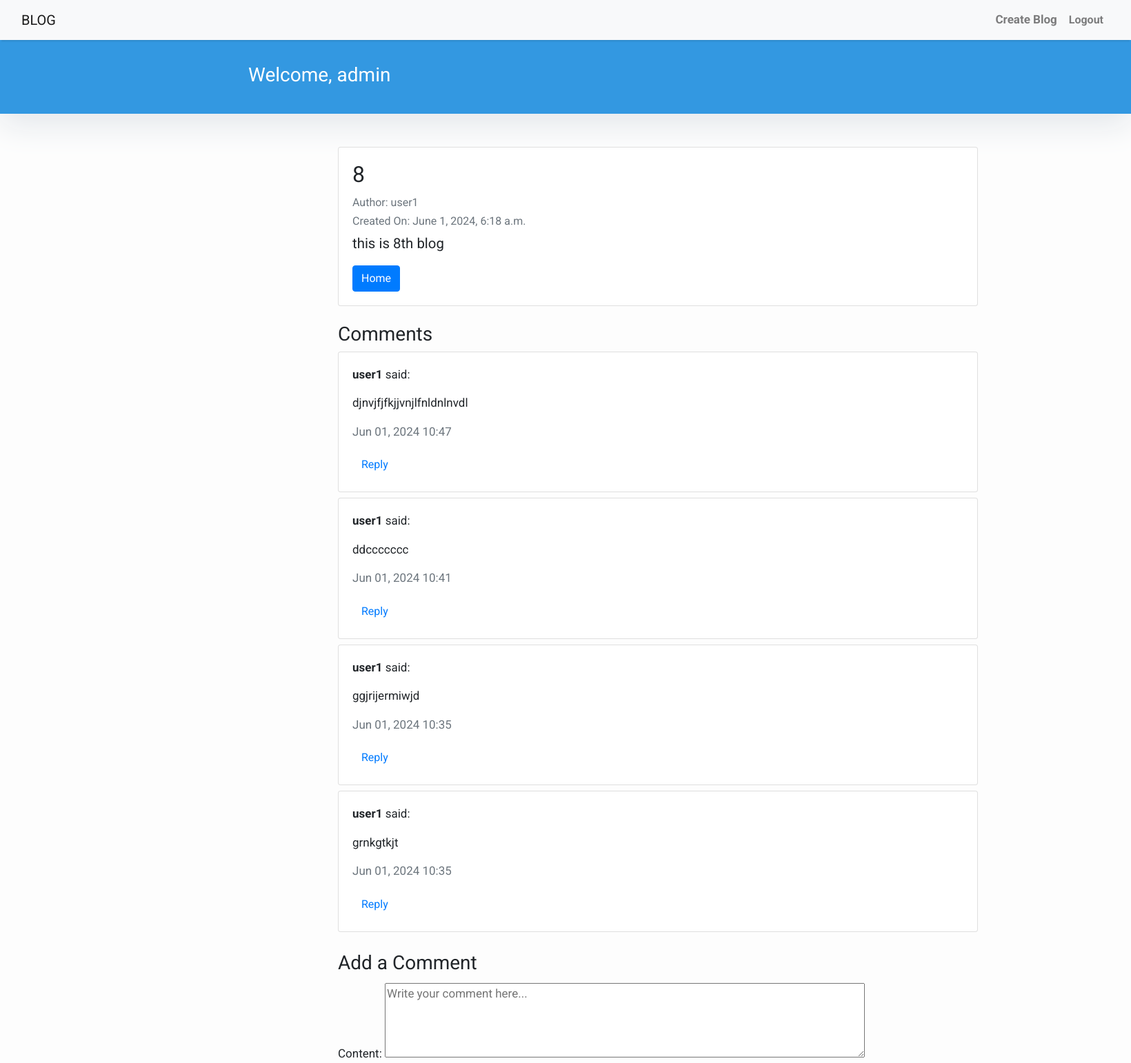
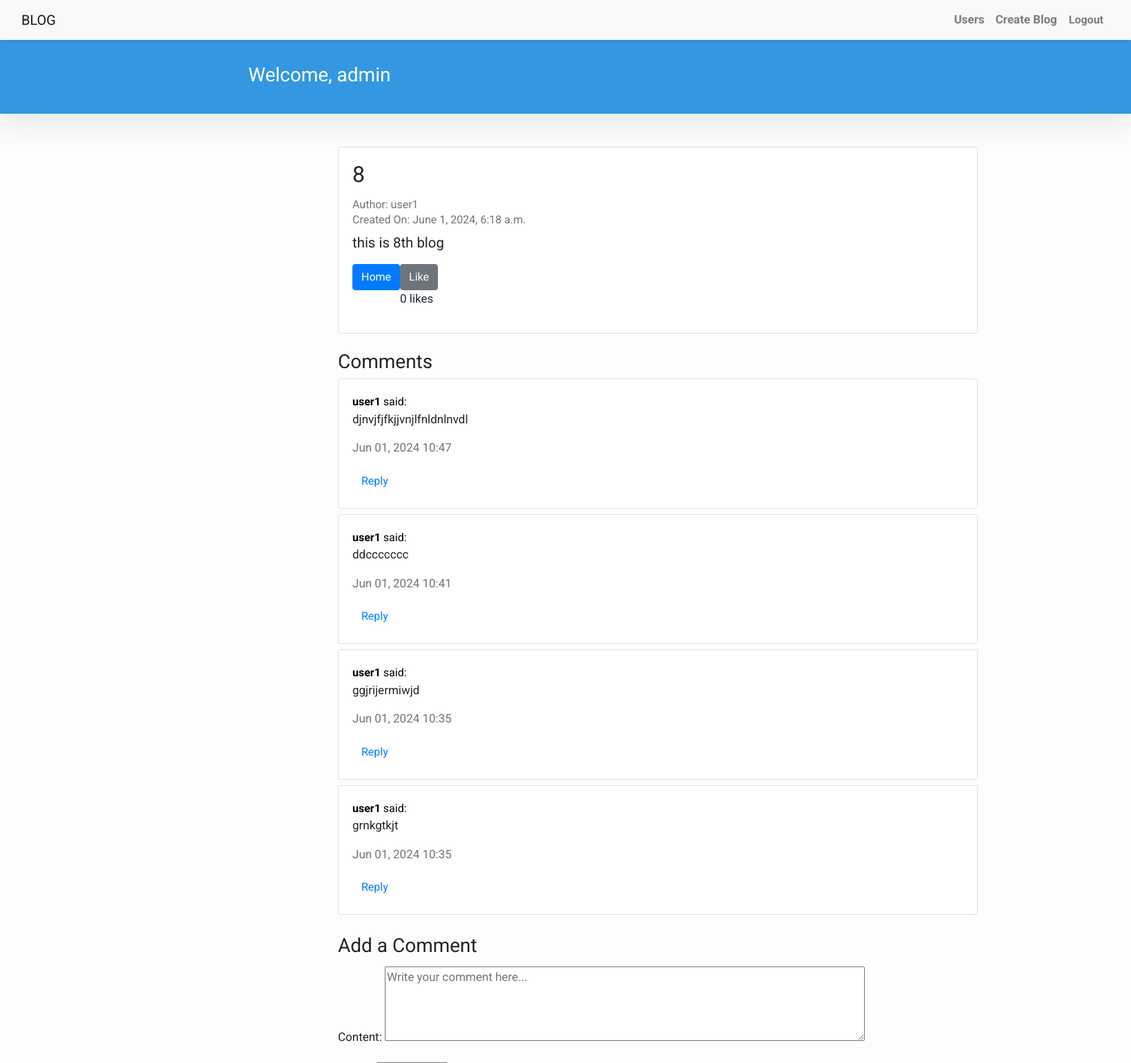
Before and after one commit to Rushabh-d7/dj-blg, a Django app: a page that uses blog/templates/blog/comment.html in a window 1640 px wide. Shown: the top 1542 px of the page at 69% size. Run offline with Django 5.2, Linux system fonts and the light colour scheme; a user stored in the database is signed in; data comes from the database, SQL or seed files in the repository; both versions use the stored data as it was after the commit; some libraries are stand-ins or nearby versions.

Commit message:
User_list, like

```diff
--- a/blog/models.py
+++ b/blog/models.py
@@ -17,6 +17,11 @@ class Post(models.Model):
     def __str__(self):
         return self.title
 
+    @property
+    def total_likes(self):
+        return self.likes.count()
+
+
 class Comment(models.Model):
     post = models.ForeignKey(Post, on_delete=models.CASCADE, related_name='comments')
     parent = models.ForeignKey('self', null=True, blank=True, on_delete=models.CASCADE, related_name='replies')
@@ -33,3 +38,13 @@ class Comment(models.Model):
 
     def get_replies(self):
         return Comment.objects.filter(parent=self).order_by('created_on')
+
+class Like(models.Model):
+    post = models.ForeignKey(Post, on_delete=models.CASCADE, related_name='likes')
+    user = models.ForeignKey(User, on_delete=models.CASCADE)
+
+    class Meta:
+        unique_together = ('post', 'user')
+
+    def __str__(self):
+        return f'{self.user} likes {self.post}'
--- a/blog/templates/blog/blogs_base.html
+++ b/blog/templates/blog/blogs_base.html
@@ -48,11 +48,12 @@
             </button>
             <div class="collapse navbar-collapse" id="navbarResponsive">
                 <ul class="navbar-nav ml-auto">
+                    <a class="nav-link text-black font-weight-bold" href="{% url 'user_list' %}">Users</a>
                     {% if user.is_authenticated %}
                     <li class="nav-item text-black">
                         <a class="nav-link text-black font-weight-bold" href="{% url 'create_blog' %}">Create Blog</a>
                     </li>
-                    <li class="nav-item text-black">
+                    <li class="nav-item text-black font-weight-bold">
                         <form method="post" action="{% url 'logout' %}">
                             {% csrf_token %}
                             <button type="submit" class="btn btn-link nav-link text-black font-weight-bold">Logout</button>
@@ -66,6 +67,7 @@
                         <a class="nav-link text-black font-weight-bold" href="{% url 'register' %}">Register</a>
                     </li>
                     {% endif %}
+
                 </ul>
             </div>
         </div>
--- a/blog/templates/blog/blogs_index.html
+++ b/blog/templates/blog/blogs_index.html
@@ -39,7 +39,8 @@
             <div class="card mb-4">
                 <div class="card-body">
                     <h2 class="card-title">{{ post.title }}</h2>
-                    <p class="card-text text-muted h6">{{ post.author }} | {{ post.created_on}} </p>
+                    <a class="card-text text-muted h6" href="{% url 'user_posts' user.username %}">{{ post.author }}</a>
+                    <p class="card-text text-muted h6">{{ post.created_on}} </p>
                     <p class="card-text">{{post.content|slice:":200" }}</p>
                     <a href="{% url 'post_detail' post.slug  %}" class="btn btn-primary">Read More &rarr;</a>
                 </div>
--- a/blog/templates/blog/comment.html
+++ b/blog/templates/blog/comment.html
@@ -2,7 +2,7 @@
 
 <div class="card mb-2">
     <div class="card-body">
-        <p class="card-text"><strong>{{ comment.author }}</strong> said:</p>
+        <a class="card-text h6" style="color: black;" href="{% url 'user_posts' user.username %}"><strong>{{ comment.author }}</strong> said:</a>
         <p class="card-text">{{ comment.content }}</p>
         <p class="card-text text-muted">{{ comment.created_on|date:"M d, Y H:i" }}</p>
 
--- a/blog/templates/blog/post_detail.html
+++ b/blog/templates/blog/post_detail.html
@@ -23,7 +23,7 @@
             <div class="card mb-4">
                 <div class="card-body">
                     <h2 class="card-title">{{ post.title }}</h2>
-                    <p class="card-text text-muted h6">Author: {{ post.author }}</p>
+                    <a class="card-text text-muted h6" href="{% url 'user_posts' user.username %}">Author: {{ post.author }}</a>
                     <p class="card-text text-muted h6">Created On: {{ post.created_on }}</p>
                     <p class="card-text" style="font-size: larger;">{{ post.content|slice:":400" }}</p>
 
@@ -47,13 +47,26 @@
                     </div>
                     {% endif %}
 
-                    <a href="/blog" class="btn btn-primary">Home</a>
+                    <div style="display: flex;">
+                        <a href="/blog" class="btn btn-primary" style="height:fit-content;">Home</a>
                         {% if user == post.author %}
                         <form method="post" action="{% url 'delete_post' post.slug %}">
                             {% csrf_token %}
                             <button type="submit" class="btn btn-danger">Delete Post</button>
                         </form>
                         {% endif %}
+
+                        <div>
+                            <form method="post" action="{% url 'like_post' post.slug %}">
+                                {% csrf_token %}
+                                <button type="submit" class="btn {% if liked %}btn-danger{% else %}btn-secondary{% endif %}">
+                                    {% if liked %}Unlike{% else %}Like{% endif %}
+                                </button>
+                            </form>
+                            <p>{{ post.total_likes }} likes</p>
+                        </div>
+                    </div>
+
                 </div>
             </div>
 
--- a/blog/urls.py
+++ b/blog/urls.py
@@ -7,5 +7,7 @@ urlpatterns = [
     path('create/', views.CreatePost.as_view(), name='create_blog'),
     path('post/<slug:slug>/delete/', views.DeletePost.as_view(), name='delete_post'),
     path('comment/<int:pk>/delete/', views.DeleteComment.as_view(), name='delete_comment'),
-
+    path('users/', views.UserList.as_view(), name='user_list'),
+    path('user/<str:username>/', views.UserPosts.as_view(), name='user_posts'),
+    path('post/<slug:slug>/like/', views.like_post, name='like_post'),
 ]
--- a/blog/views.py
+++ b/blog/views.py
@@ -3,8 +3,9 @@ from django.views import generic, View
 from django.utils.text import slugify
 from django.contrib.auth.decorators import login_required
 from django.utils.decorators import method_decorator
-from .models import Post, Comment
+from .models import Post, Comment, Like
 from .forms import BlogForm, CommentForm
+from django.contrib.auth.models import User
 
 class PostList(generic.ListView):
     queryset = Post.objects.order_by('-created_on')
@@ -19,6 +20,7 @@ class PostDetail(generic.DetailView):
         context = super().get_context_data(**kwargs)
         context['form'] = CommentForm()
         context['comments'] = self.object.comments.filter(parent__isnull=True)
+        context['liked'] = self.object.likes.filter(user=self.request.user).exists()
         return context
 
     def post(self, request, *args, **kwargs):
@@ -34,6 +36,25 @@ class PostDetail(generic.DetailView):
             comment.save()
             return redirect('post_detail', slug=self.object.slug)
         return self.get(request, *args, **kwargs)
+
+
+class UserList(generic.ListView):
+    model = User
+    template_name = 'blog/user_list.html'
+    context_object_name = 'users'
+
+class UserPosts(generic.ListView):
+    template_name = 'blog/user_posts.html'
+    context_object_name = 'posts'
+
+    def get_queryset(self):
+        self.user = get_object_or_404(User, username=self.kwargs['username'])
+        return Post.objects.filter(author=self.user).order_by('-created_on')
+
+    def get_context_data(self, **kwargs):
+        context = super().get_context_data(**kwargs)
+        context['user'] = self.user
+        return context
 
 
 @method_decorator(login_required, name='dispatch')
@@ -71,3 +92,12 @@ class DeleteComment(View):
         if comment.author == request.user:
             comment.delete()
         return redirect('post_detail', slug=comment.post.slug)
+
+
+@login_required
+def like_post(request, slug):
+    post = get_object_or_404(Post, slug=slug)
+    like, created = Like.objects.get_or_create(post=post, user=request.user)
+    if not created:
+        like.delete()
+    return redirect('post_detail', slug=slug)
```
Also changed, not shown: blog/templates/blog/user_list.html (added, +33 -0 lines), blog/templates/blog/user_posts.html (added, +39 -0 lines), blog/migrations/0008_like.py (added), db.sqlite3. Lines whose indentation alone changed are shown as unchanged.
